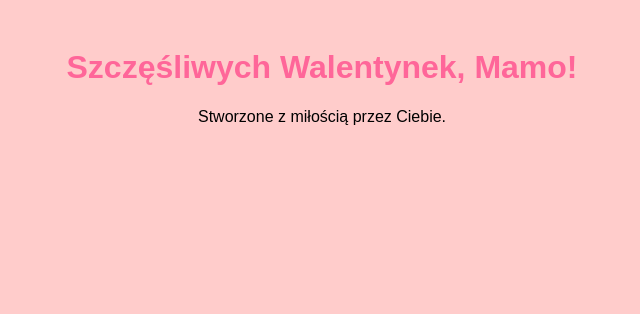
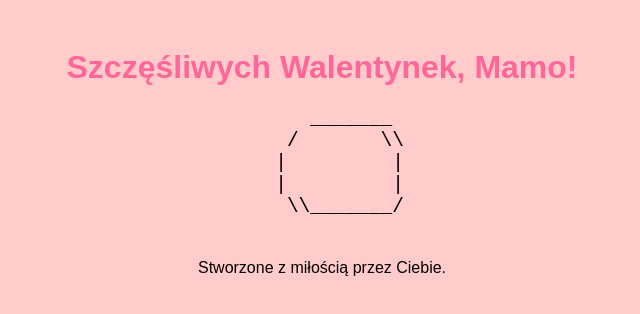
Before and after one commit to lolpi406/walentynki, a plain HTML site: page index.html in a window 1280 px wide. Shown: the whole page, without its empty margins (318-958 px from the left). Drawn offline with Linux system fonts and the light colour scheme.

Commit message:
Update index.html

```diff
--- a/index.html
+++ b/index.html
@@ -19,10 +19,20 @@
             50% {color: #ff6699;}
             100% {color: #ff0000;}
         }
+        pre {
+            font-size: 1.5em;
+        }
     </style>
 </head>
 <body>
     <h1>Szczęśliwych Walentynek, Mamo!</h1>
+    <pre>
+     _______
+    /       \\
+   |         |
+   |         |
+    \\_______/
+    </pre>
     <p>Stworzone z miłością przez Ciebie.</p>
 </body>
 </html>
```
